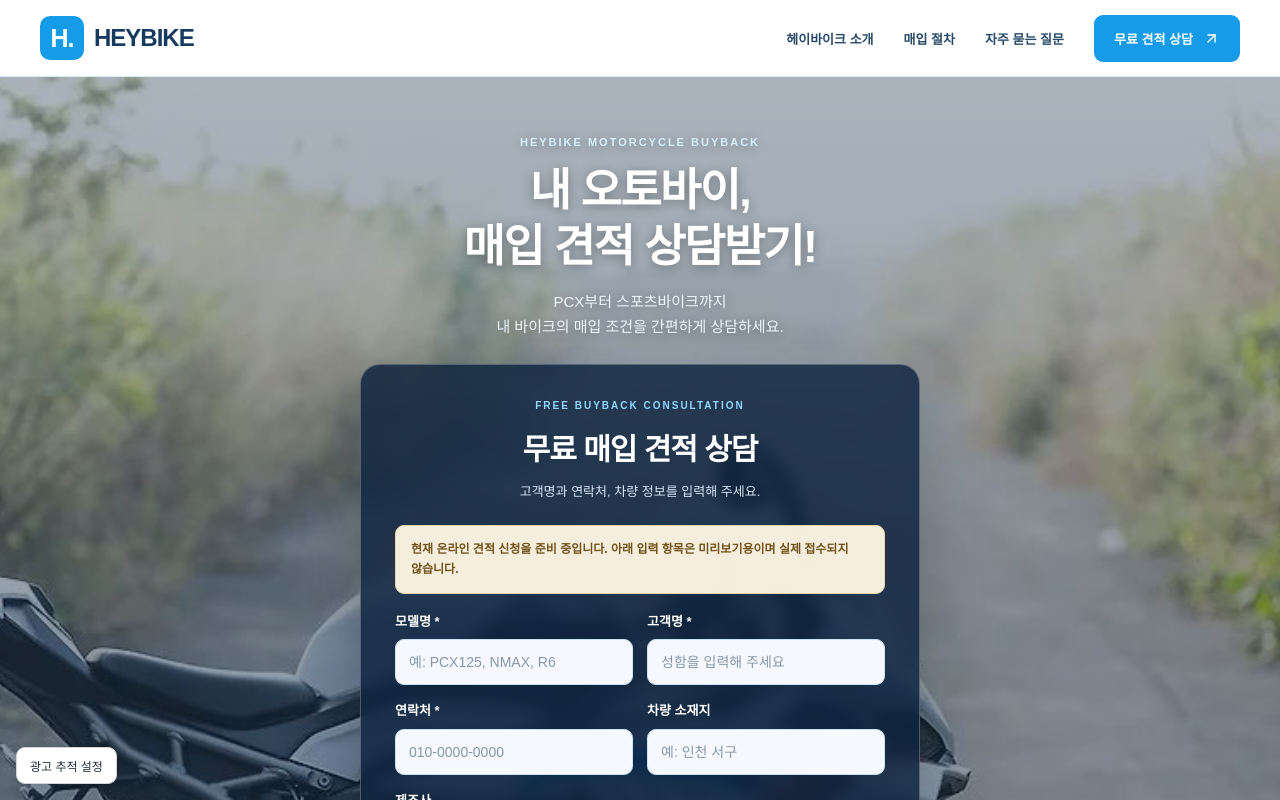
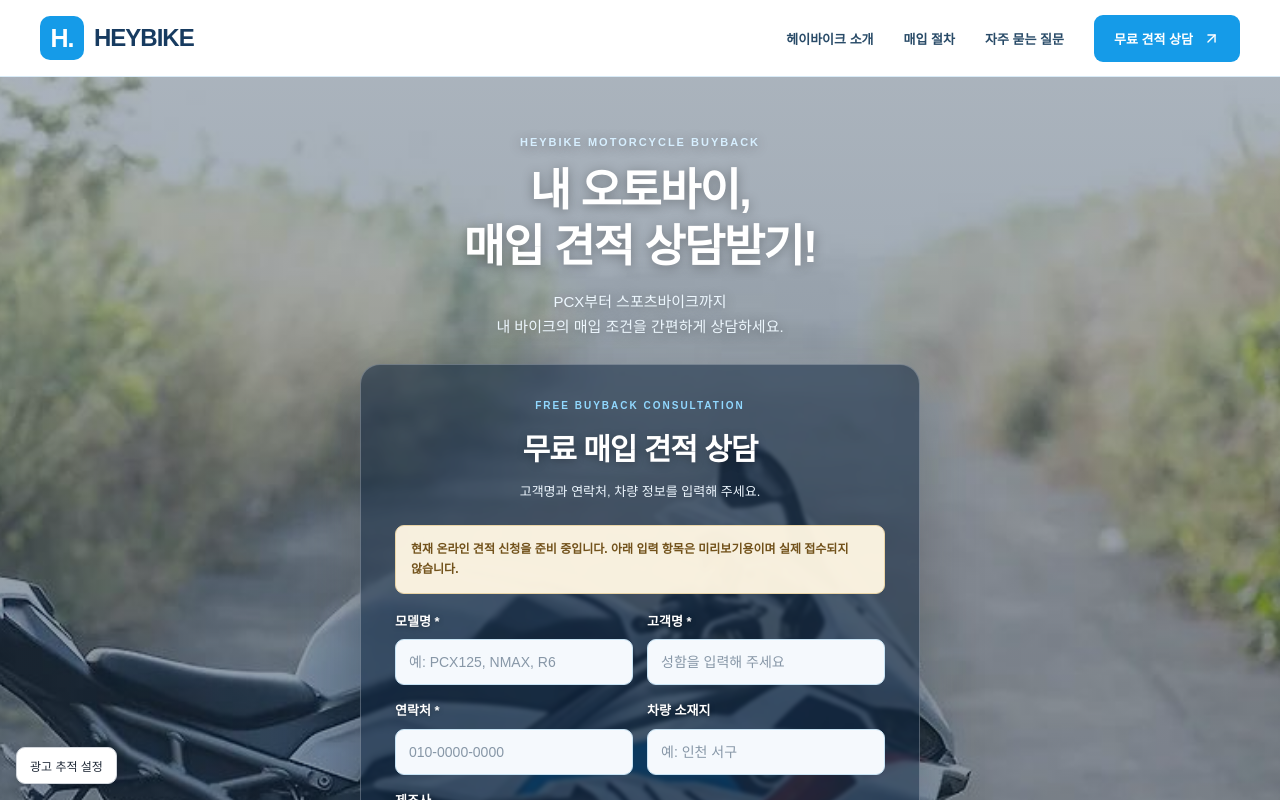
Before and after one commit to bikeseller756-png/heybike, a Next.js app in the folder highbike-web/: page / in a window 1280 px wide. Shown: the top 800 px of the page. Built offline with nearby package versions, Linux system fonts and the light colour scheme; no server answers.

Commit message:
Update globals.css

```diff
--- a/highbike-web/app/globals.css
+++ b/highbike-web/app/globals.css
@@ -213,6 +213,7 @@ a {
 
 /* =========================================
    CENTRAL CONSULTATION CARD
+   BACKGROUND OPACITY: 55%
 ========================================= */
 
 .heyFullHeroForm {
@@ -220,10 +221,17 @@ a {
   padding: 30px 34px;
   border: 1px solid rgba(255, 255, 255, 0.25);
   border-radius: 20px;
-  background: rgba(13, 35, 61, 0.82);
+
+  /* 불투명도 55% / 투명도 45% */
+  background: rgba(13, 35, 61, 0.55);
+
   color: #ffffff;
   box-shadow: 0 20px 65px rgba(0, 0, 0, 0.22);
-  backdrop-filter: blur(8px);
+
+  /* 오토바이 사진이 더 선명하게 비치도록 조정 */
+  -webkit-backdrop-filter: blur(2px);
+  backdrop-filter: blur(2px);
+
   scroll-margin-top: 95px;
 }
 
@@ -245,11 +253,12 @@ a {
   font-size: 30px;
   font-weight: 900;
   letter-spacing: -1px;
+  text-shadow: 0 2px 8px rgba(0, 0, 0, 0.25);
 }
 
 .heyFullHeroFormHeading p {
   margin: 0;
-  color: #d7e9f7;
+  color: #eef7ff;
   font-size: 13px;
   line-height: 1.7;
 }
@@ -286,6 +295,7 @@ a {
   font-size: 13px;
   font-weight: 700;
   line-height: 1.5;
+  text-shadow: 0 1px 5px rgba(0, 0, 0, 0.35);
 }
 
 .heyFullHeroForm .fields input,
@@ -442,7 +452,7 @@ a {
 }
 
 /* =========================================
-   GENERAL PAGE SECTION FALLBACKS
+   GENERAL PAGE SECTIONS
 ========================================= */
 
 .heySite section {
```
